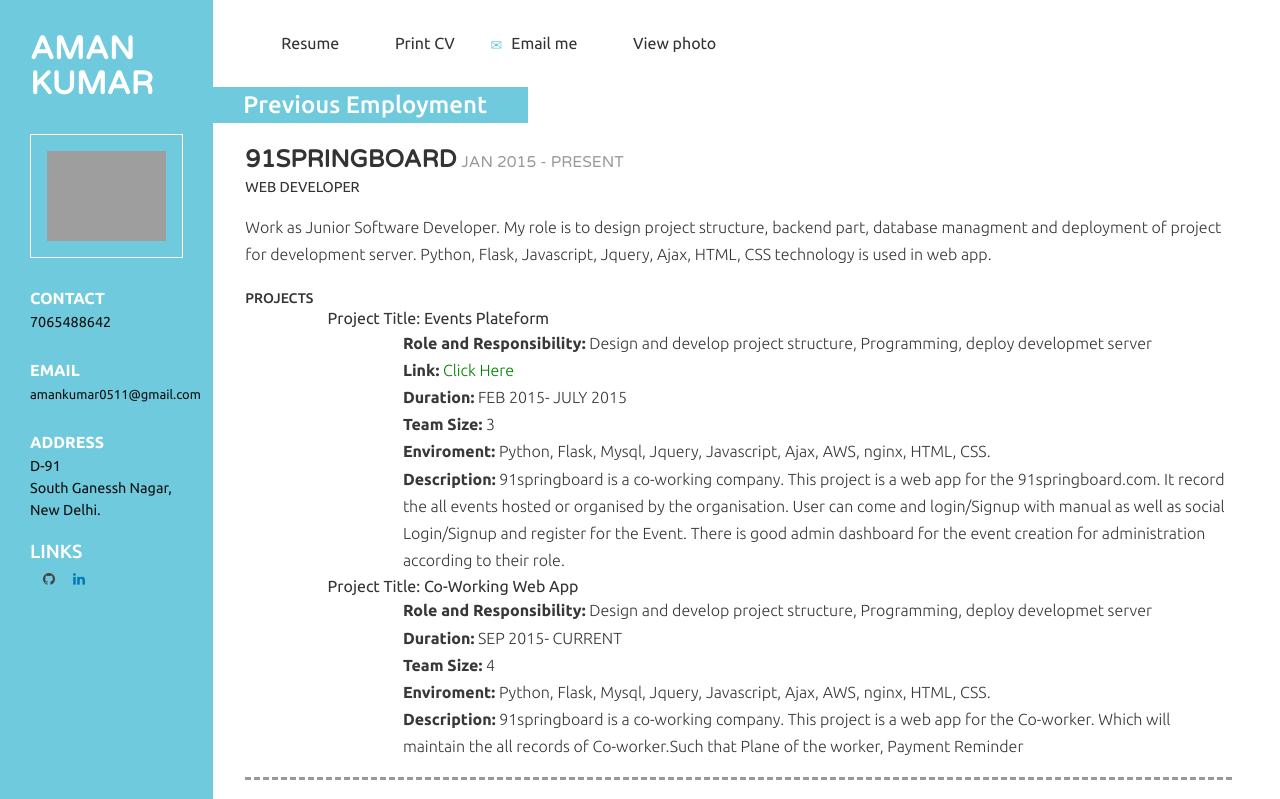
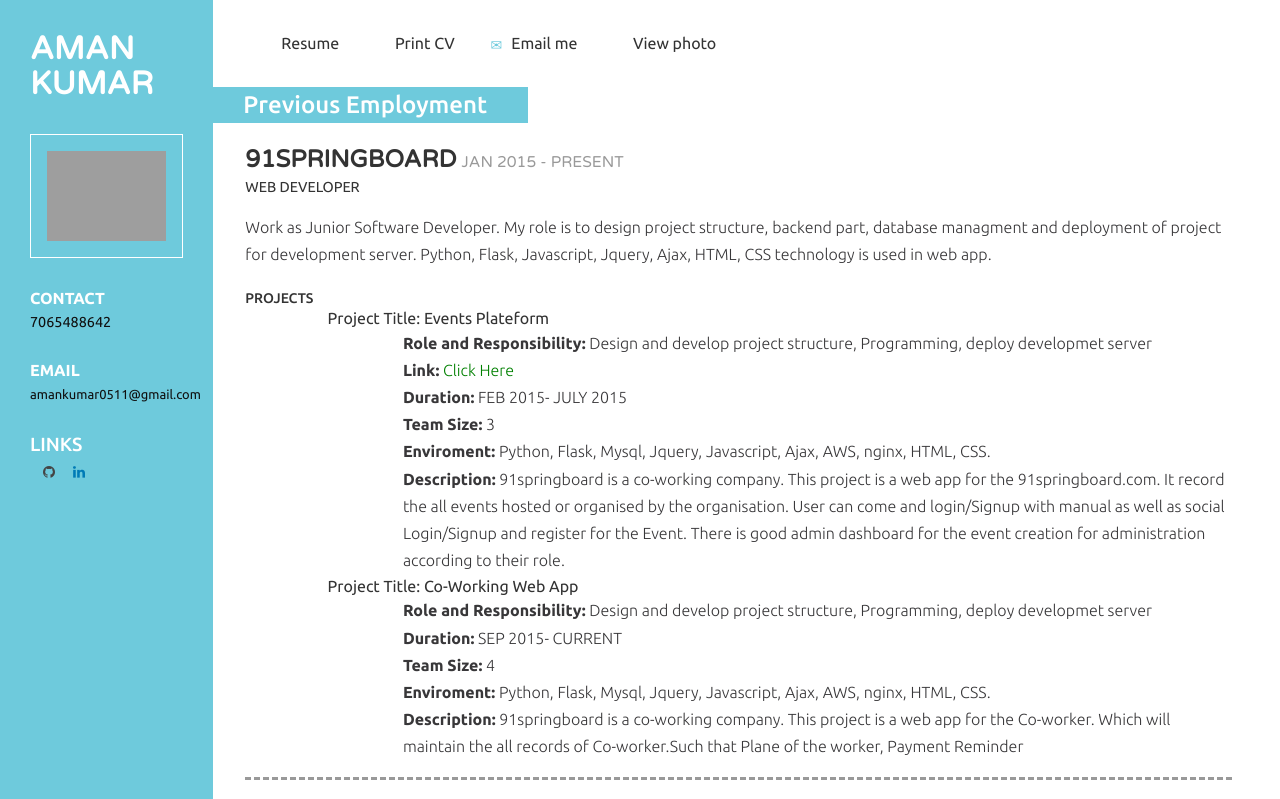
Before and after one commit to aman0511/aman.com, a Django app: page / in a window 1280 px wide. Shown: the top 799 px of the page. Run offline with Django 3.2, Linux system fonts and the light colour scheme; some libraries are stand-ins or nearby versions; some web fonts are replaced; grey boxes are pictures that could not be loaded.

Commit message:
file change

```diff
--- a/app/templates/resume.html
+++ b/app/templates/resume.html
@@ -32,12 +32,6 @@
 			 <p>7065488642</p>
 			 <h3>EMAIL</h3>
 			<p><a href="mailto:amankumar0511@gmail.com">amankumar0511@gmail.com</a></p>
-			 <address>
-			 <h3>ADDRESS</h3>
-			 <span>D-91</span>
-			 <span>South Ganessh Nagar,</span>
-			 <span>New Delhi.</span>
-			 </address>
 		</div>
 		<h3 style="color:white;font-size: 19px;">LINKS</h3>
 			<div class="row">
```
Also changed, not shown: 1 other file.
